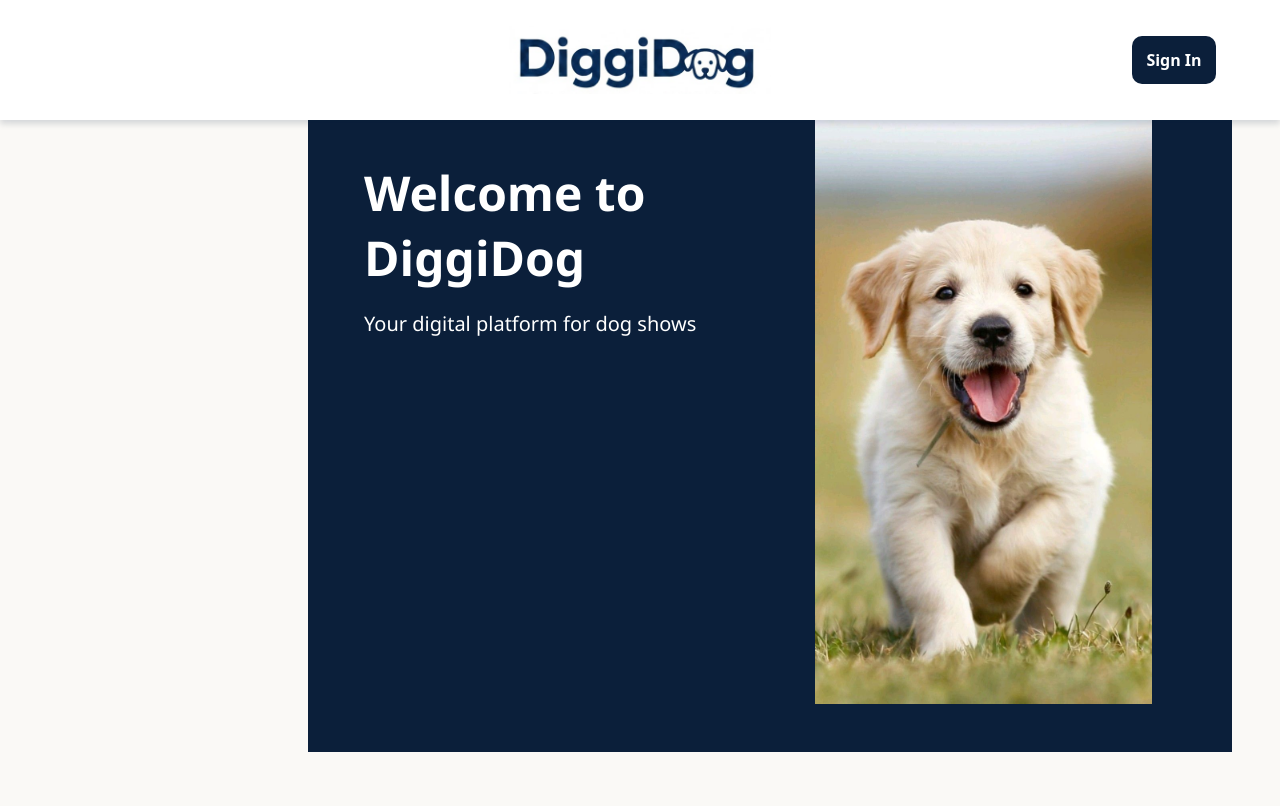
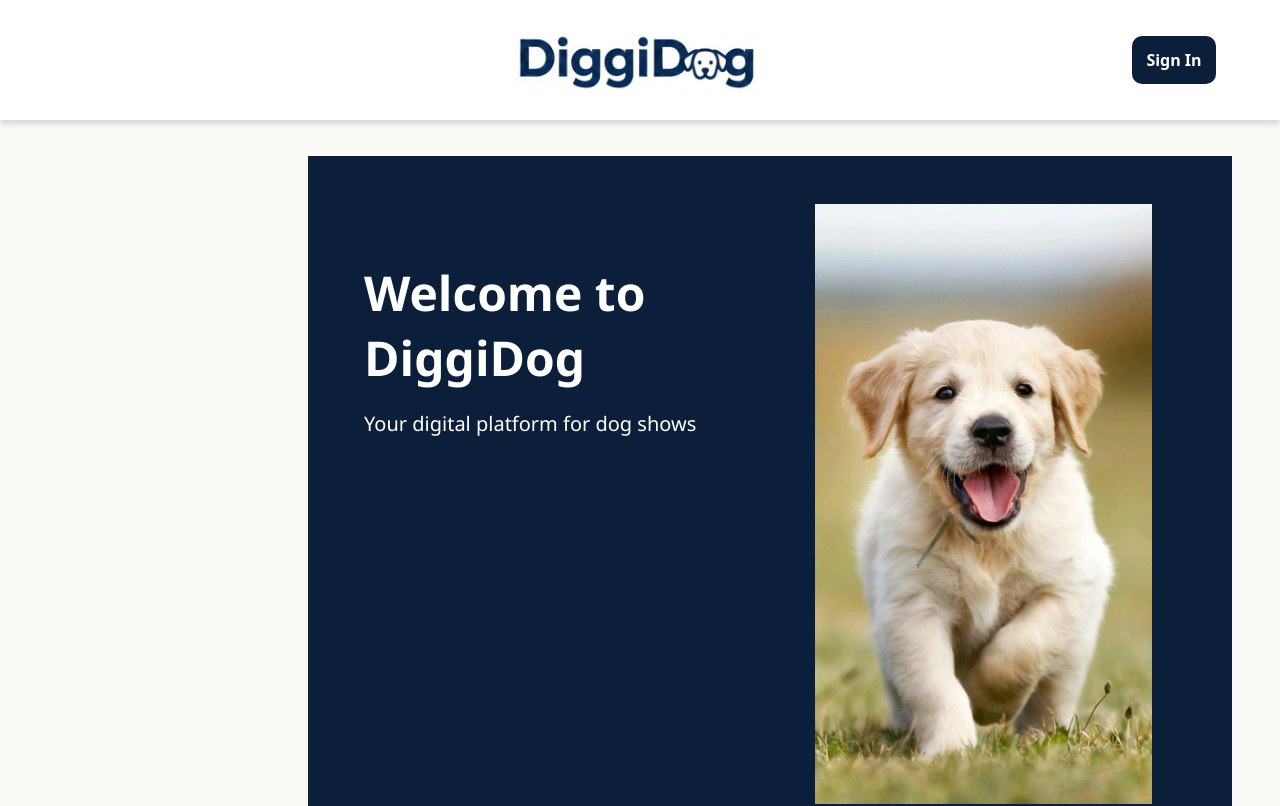
Before and after one commit to eirinhi/DiggiDog, a React app in the folder diggidog/frontend/: page / in a window 1280 px wide. Shown: the top 806 px of the page. Built offline with nearby package versions, Linux system fonts and the light colour scheme; no server answers; the HTML template or start-up script is replaced by a standard one.

Commit message:
fix - liten fix

```diff
--- a/diggidog/frontend/src/homepage/home.css
+++ b/diggidog/frontend/src/homepage/home.css
@@ -10,6 +10,7 @@
   font-family: system-ui, -apple-system, Segoe UI, Roboto, Arial, sans-serif;
   width: 100%;
   min-height: 100vh;
+  margin-top: 100px;
 }
 
 
@@ -34,6 +35,7 @@
   width: 100%;
   display: grid;
   gap: 16px;
+  margin-top :30px;
 }
 
 
```
